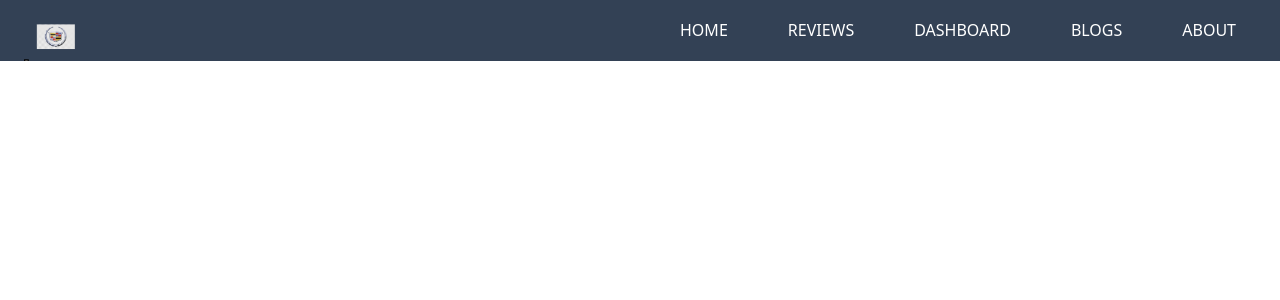
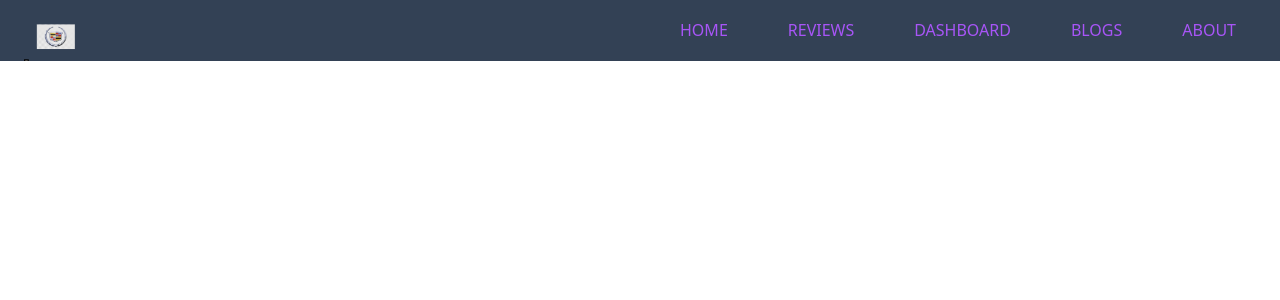
Before and after one commit to mallick-portfolio/Lucky-Monstera, a React (Create React App) app: page / in a window 1280 px wide. Shown: the top 300 px of the page. Built offline with nearby package versions, Linux system fonts and the light colour scheme.

Commit message:
Added hide show functionality in menu

```diff
--- a/package.json
+++ b/package.json
@@ -3,6 +3,10 @@
   "version": "0.1.0",
   "private": true,
   "dependencies": {
+    "@fortawesome/fontawesome-svg-core": "^6.1.1",
+    "@fortawesome/free-regular-svg-icons": "^6.1.1",
+    "@fortawesome/free-solid-svg-icons": "^6.1.1",
+    "@fortawesome/react-fontawesome": "^0.1.18",
     "@testing-library/jest-dom": "^5.16.4",
     "@testing-library/react": "^12.1.4",
     "@testing-library/user-event": "^13.5.0",
--- a/src/components/Navbar/Navbar.js
+++ b/src/components/Navbar/Navbar.js
@@ -1,19 +1,35 @@
-import React from "react";
-import logo from '../../images/luxurycar.png'
+import { faHomeAlt, faX } from "@fortawesome/free-solid-svg-icons";
+import { FontAwesomeIcon } from "@fortawesome/react-fontawesome";
+import React, { useState } from "react";
+import logo from "../../images/luxurycar.png";
 const Navbar = () => {
+  const [open, setOpen] = useState(true);
   return (
-    <div className="bg-slate-700 sm:px-6">
+    <div className="bg-slate-700 sm:px-6 sticky top-0">
+      <div onClick={()=>setOpen(!open)} className={`sm:hidden pl-5 pt-5`}>
+        { open ? <FontAwesomeIcon icon={faX} /> : <FontAwesomeIcon icon={faHomeAlt} />}
+      </div>
       <div className="sm:flex justify-between items-center">
-        <div className="logo">
-         <img className="w-16 sm:25 h-auto" src={logo} alt="" />
+        <div className="hidden sm:block">
+          <img className="w-16 sm:25 h-auto" src={logo} alt="" />
         </div>
-        <nav className="mainMenu">
-          <ul className="sm:flex justify-end items-center">
-            <li className="uppercase sm:ml-5 text-white hover:ring-1 ring-offset-1 px-5 py-1 rounded-lg"><a href="/">Home</a></li>
-            <li className="uppercase sm:ml-5 text-white hover:ring-1 ring-offset-1 px-5 py-1 rounded-lg"><a href="/">Reviews</a></li>
-            <li className="uppercase sm:ml-5 text-white hover:ring-1 ring-offset-1 px-5 py-1 rounded-lg"><a href="/">Dashboard</a></li>
-            <li className="uppercase sm:ml-5 text-white hover:ring-1 ring-offset-1 px-5 py-1 rounded-lg"><a href="/">Blogs</a></li>
-            <li className="uppercase sm:ml-5 text-white hover:ring-1 ring-offset-1 px-5 py-1 rounded-lg"><a href="/">About</a></li>
+        <nav className={`duration-1000 ${open ? 'block' : 'hidden'}`}>
+          <ul className={`sm:flex justify-end items-center`}>
+            <li className="navItem">
+              <a href="/" className="inline-block">Home</a>
+            </li>
+            <li className="navItem">
+              <a href="/" className="inline-block">Reviews</a>
+            </li>
+            <li className="navItem">
+              <a href="/" className="inline-block">Dashboard</a>
+            </li>
+            <li className="navItem">
+              <a href="/" className="inline-block">Blogs</a>
+            </li>
+            <li className="navItem">
+              <a href="/" className="inline-block">About</a>
+            </li>
           </ul>
         </nav>
       </div>
--- a/src/index.css
+++ b/src/index.css
@@ -1,3 +1,9 @@
 @tailwind base;
 @tailwind components;
 @tailwind utilities;
+
+@layer utilities {
+  .navItem {
+   @apply uppercase sm:ml-5 text-purple-500 hover:ring-1 ring-offset-1 px-5 py-1 rounded-lg;
+  }
+}
```
Also changed, not shown: 1 other file (tests, documents, lock files or other folders).
